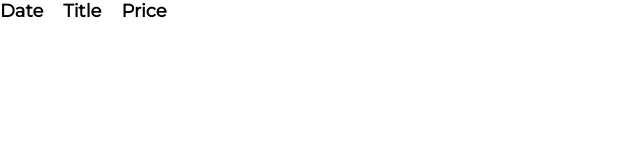
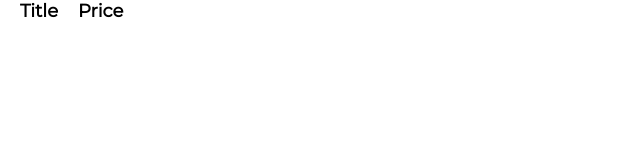
Before and after one commit to itsskofficial/Expense-Tracker, a React (Create React App) app: page / in a window 1280 px wide. Shown: the top 160 px of the page, without its empty margins (0-640 px from the left). Built offline with nearby package versions, Linux system fonts and the light colour scheme.

Commit message:
Dec 1, 2022, 2:53 PM

```diff
--- a/src/components/ExpenseItem.js
+++ b/src/components/ExpenseItem.js
@@ -8,7 +8,7 @@ function ExpenseItem() {
     return (
         <div className="expense-item">
             <div className="expense-item-date">
-                Date
+                {Date}
             </div>
             <div className="expense-item-info">
                 <div className="expense-item-title">
```
